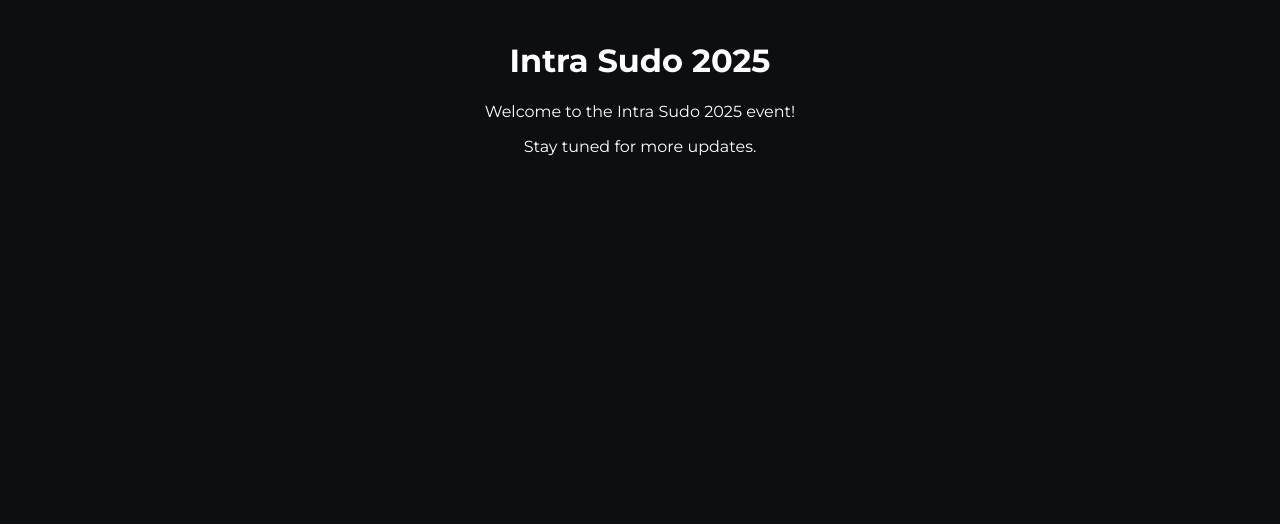
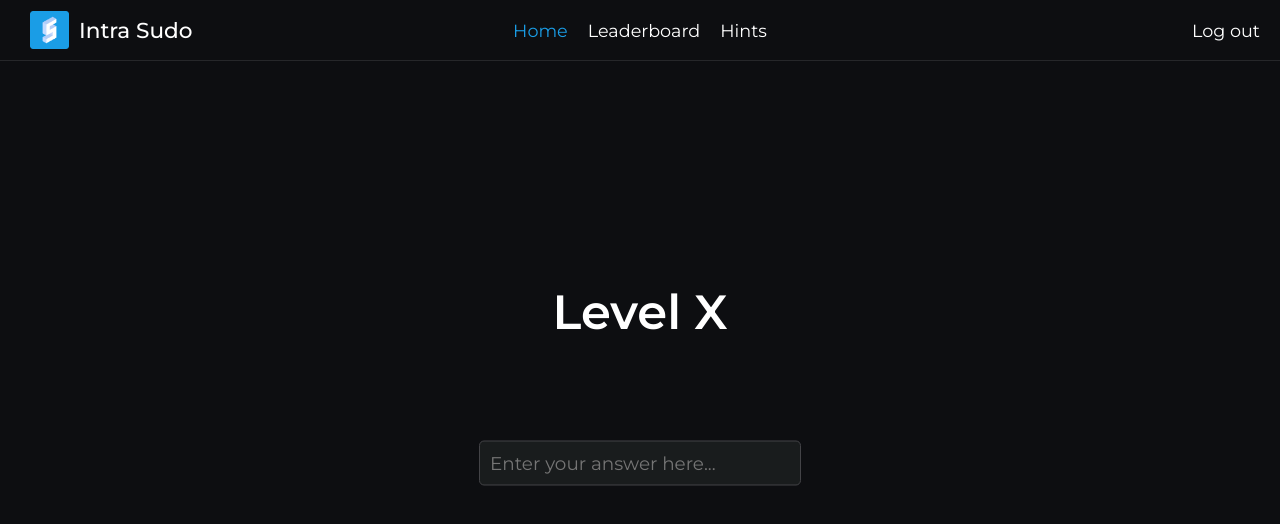
Before and after one commit to v-pun215/intrasudo-frontend, a plain HTML site: page index.html in a window 1280 px wide. Drawn offline with Linux system fonts and the light colour scheme.

Commit message:
finish navbar following design layout

```diff
--- a/css/main.css
+++ b/css/main.css
@@ -3,6 +3,88 @@ body {
     font-family: 'Montserrat', sans-serif;
     background-color: #0D0E11;
     margin: 0;
-    padding: 20px;
     color:#FFFFFF;
 }
+
+nav {
+    display: flex;
+    justify-content: space-between;
+    align-items: center;
+    position: relative; /* Needed for absolute positioning of center-links */
+    padding: 10px 20px;
+    height: 5vh;
+    background-color: #0D0E11;
+    border-bottom: 1px solid #26272A;
+}
+
+nav .logo {
+    display: flex;
+    align-items: center;
+    font-size: 1.35rem;
+    font-weight: 500;
+    gap:10px;
+    color: #FFFFFF;
+    text-decoration: none;
+    margin-left: 10px;
+    transition: color 0.3s ease;
+    cursor:default;
+}
+nav .center-links {
+    position: absolute;
+    left: 50%;
+    transform: translateX(-50%);
+    display: flex;
+    gap: 20px;
+}
+nav .right-link {
+    display: flex;
+    align-items: center;
+    gap: 10px;
+}
+nav a {
+    color: #FFFFFF;
+    text-decoration: none;
+    font-size: 1.1rem;
+    transition: color 0.15s ease;
+}
+nav a:hover {
+    color: #1A9DE6;
+}
+nav .right-link a {
+    font-size: 1.1rem;
+    color: #FFFFFF;
+    transition: color 0.15s ease;
+}
+nav .right-link a:hover {
+    color: #FF4C4C;
+}
+.hunt {
+    position: absolute;
+  left: 50%;
+  top: 45%;
+  -webkit-transform: translate(-50%, -50%);
+  transform: translate(-50%, -50%);
+}
+.hunt .level {
+    font-size: 3rem;
+    font-weight: 600;
+    color: #FFFFFF;
+    text-align: center;
+    margin-bottom: 20px;
+}
+.hunt input {
+    margin-top:10vh;
+    width: 300px;
+    padding: 10px;
+    font-size: 1.15rem;
+    border: 1px solid #434347;
+    border-radius: 5px;
+    background-color: #191C1D;
+    color: #FFFFFF;
+    outline: none;
+    font-family: 'Montserrat', sans-serif;
+    transition: border-color 0.15s ease;
+}
+.hunt input:focus {
+    border-color: #6c6c70;
+}
--- a/index.html
+++ b/index.html
@@ -8,10 +8,25 @@
     <title>Intra Sudo 2025</title>
 </head>
 <body>
-    <center>
-        <h1>Intra Sudo 2025</h1>
-        <p>Welcome to the Intra Sudo 2025 event!</p>
-        <p>Stay tuned for more updates.</p>
-    </center>
+    <nav>
+        <div class="logo">
+            <img src="assets/logo-blue-rounded.png" alt="Intra Sudo Logo", width="39" height="38">
+            <p>Intra Sudo</p>
+        </div>
+        <div class="center-links">
+            <a style="color: #1A9DE6;" href="index.html">Home</a>
+            <a href="leaderboard.html">Leaderboard</a>
+            <a href="hints.html">Hints</a>
+        </div>
+        <div class="right-link">
+            <a href="#">Log out</a>
+        </div>
+    </nav>
+    <div class="hunt">
+        <center>
+            <p class="level">Level X</p>
+            <input class="input-box" type="text" id="answer" placeholder="Enter your answer here...">
+        </center>
+    </div>
 </body>
 </html>
```
Also changed, not shown: assets/logo-blue-rounded.png (added).
